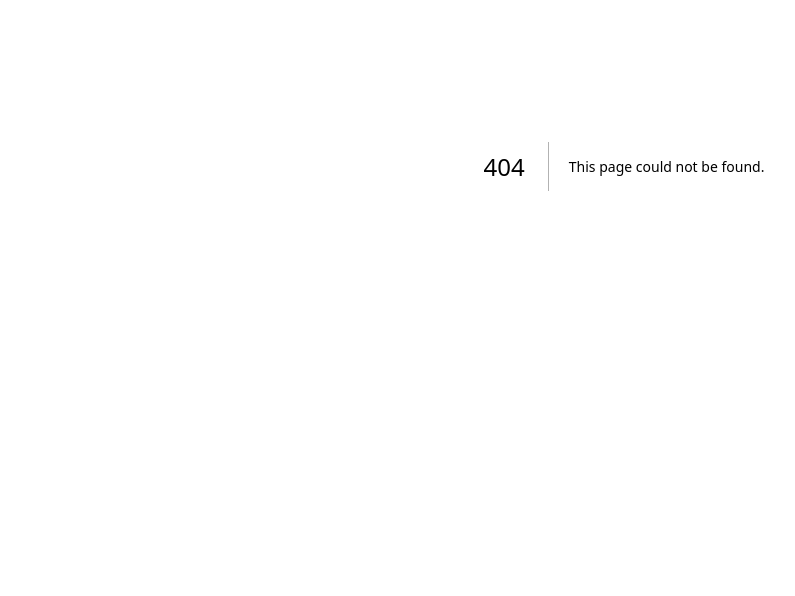
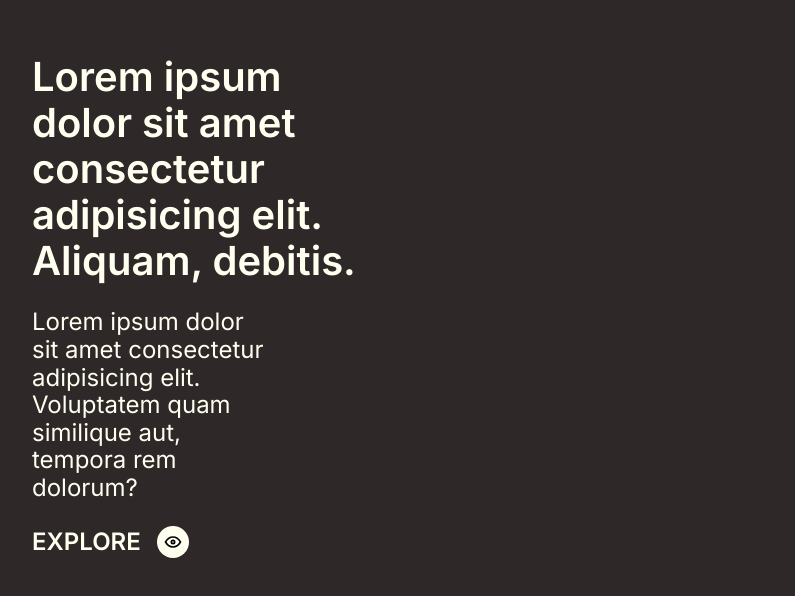
Before and after one commit to faun3/react-gsap, a Next.js app: page /fly-header in a window 1280 px wide. Before the commit this address had no page. Shown: the part 234-830 px from the top of the page, without its empty margins (16-811 px from the left). Before the commit the page ends 800 px from the top, so only its background shows below. Built offline with nearby package versions, Linux system fonts and the light colour scheme.

Commit message:
start work on header stuff

```diff
--- /dev/null
+++ b/src/app/fly-header/page.module.scss
@@ -0,0 +1,48 @@
+.header {
+  width: 100%;
+  min-height: 1080px;
+  padding: 3rem;
+  background-color: rgb(46, 40, 40);
+  color: ivory;
+  font-size: 1.5rem;
+  display: flex;
+  font-family: inherit;
+
+  .headerLeft {
+    margin: auto 0;
+    width: 40%;
+
+    h1 {
+      font-weight: 600;
+      font-size: 2.5rem;
+      display: inline;
+    }
+    p {
+      width: 70%;
+    }
+  }
+
+  .copyCTA {
+    display: flex;
+    gap: 1rem;
+    align-items: center;
+    text-transform: uppercase;
+    font-weight: 600;
+  }
+
+  .eyeButton {
+    background-color: ivory;
+    border: none;
+    border-radius: 50%;
+    width: 2rem;
+    height: 2rem;
+    display: flex;
+    justify-content: center;
+    align-items: center;
+    cursor: pointer;
+  }
+
+  .headerRight {
+    width: 100%;
+  }
+}
--- /dev/null
+++ b/src/app/fly-header/page.tsx
@@ -0,0 +1,43 @@
+import style from "./page.module.scss";
+
+const FlyHeaderPage = () => {
+  return (
+    <div className={style.header}>
+      <div className={style.headerLeft}>
+        <h1>
+          Lorem ipsum dolor sit amet consectetur adipisicing elit. Aliquam,
+          debitis.
+        </h1>
+        <p>
+          Lorem ipsum dolor sit amet consectetur adipisicing elit. Voluptatem
+          quam similique aut, tempora rem dolorum?
+        </p>
+        <div className={style.copyCTA}>
+          <span>Explore</span>
+          <button className={style.eyeButton}>
+            <svg
+              xmlns="http://www.w3.org/2000/svg"
+              className="icon icon-tabler icon-tabler-eye"
+              width="24"
+              height="24"
+              viewBox="0 0 24 24"
+              strokeWidth="2"
+              stroke="currentColor"
+              fill="none"
+              strokeLinecap="round"
+              strokeLinejoin="round">
+              <path
+                stroke="none"
+                d="M0 0h24v24H0z"
+                fill="none"></path>
+              <path d="M10 12a2 2 0 1 0 4 0a2 2 0 0 0 -4 0"></path>
+              <path d="M21 12c-2.4 4 -5.4 6 -9 6c-3.6 0 -6.6 -2 -9 -6c2.4 -4 5.4 -6 9 -6c3.6 0 6.6 2 9 6"></path>
+            </svg>
+          </button>
+        </div>
+      </div>
+      <div className={style.headerRight}></div>
+    </div>
+  );
+};
+export default FlyHeaderPage;
```
Also changed, not shown: src/components/FlyUpImage.module.scss (added), src/components/FlyUpImage.tsx (added), src/public/eye.svg (added).
